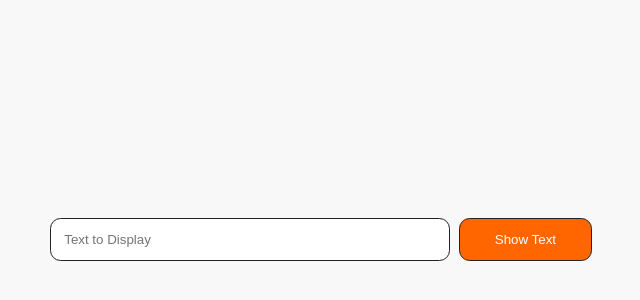
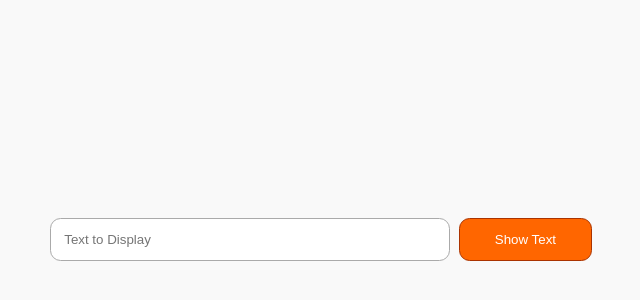
Before and after one commit to 9000-volts/9000-volts.github.io, a plain HTML site: page bigtext.html in a window 1280 px wide. Shown: the part 162-462 px from the top of the page, without its empty margins (319-959 px from the left). Drawn offline with Linux system fonts and the light colour scheme.

Commit message:
Update bigtext.html

```diff
--- a/bigtext.html
+++ b/bigtext.html
@@ -10,7 +10,7 @@
         margin: 0;
         height: 100vh;
         color: #222;
-        background: #f8f8f8;
+        background: #f9f9f9;
         font-size: 2em;
         display: flex;
         align-items: center;
@@ -26,7 +26,7 @@
       input, button {
         padding: 1em;
         border-radius: 1.5ex;
-        border: 1px solid #222;
+        border: 1px solid #aaa;
         background: #fff;
       }
       input[type=text] { width: 30em; }
@@ -34,6 +34,7 @@
         background: #f60;
         color: #fff;
         width: 10em;
+        border: 1px solid #a30;
       }
     </style>
   </head>
```
